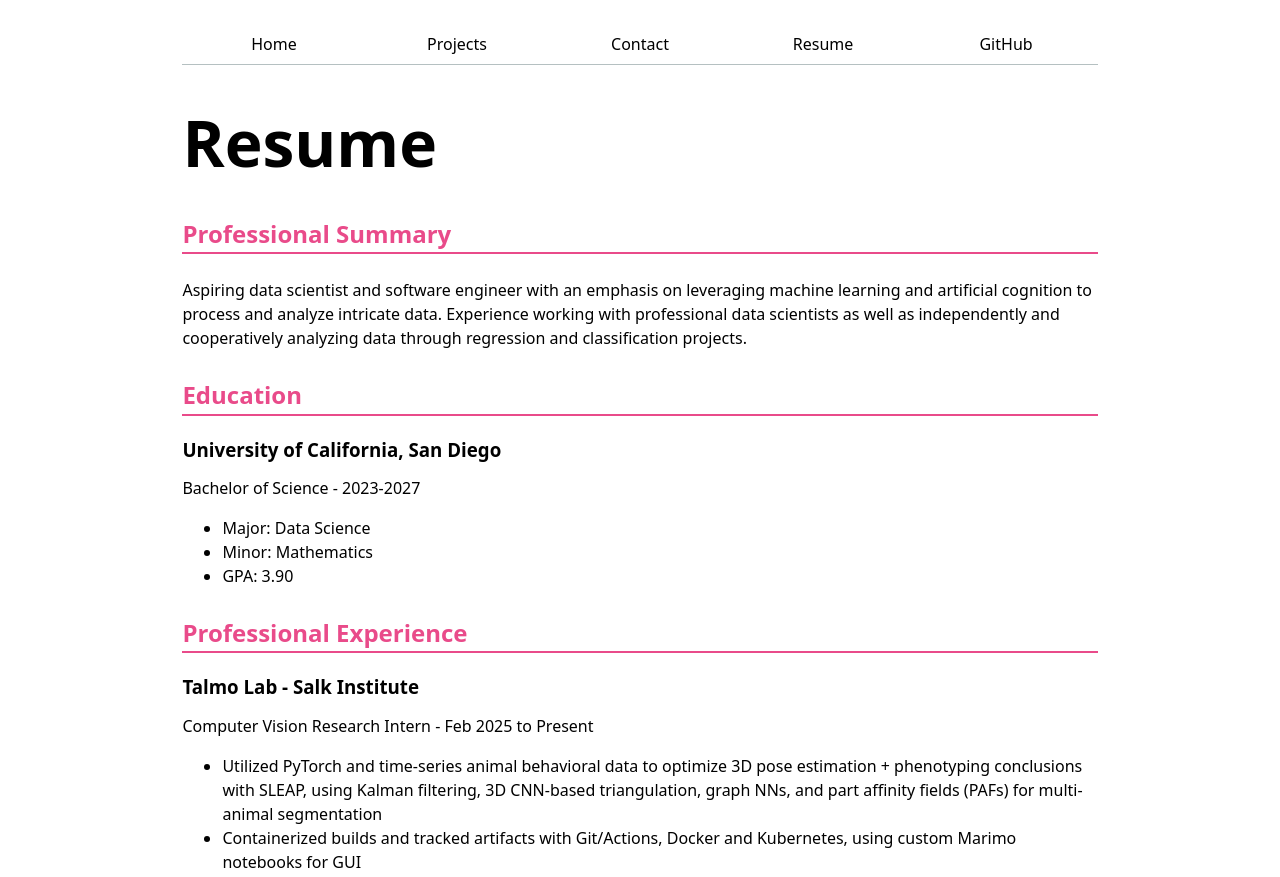
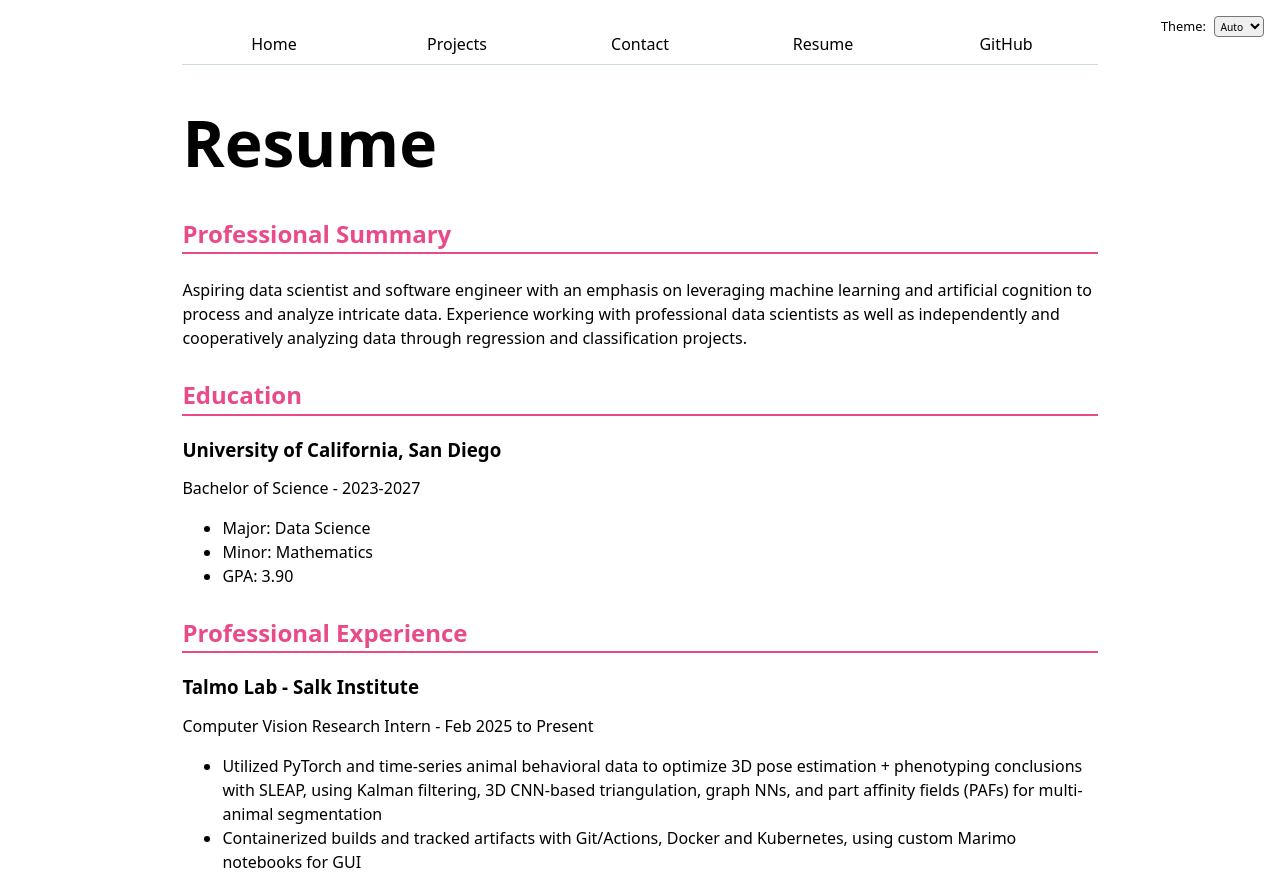
Before and after one commit to KaiiB/portfolio, a plain HTML site: page resume/index.html in a window 1280 px wide. Shown: the top 877 px of the page. Drawn offline with Linux system fonts and the light colour scheme.

Commit message:
changes 3

```diff
--- /dev/null
+++ b/global.js
@@ -0,0 +1,71 @@
+const BASE_PATH = (location.hostname === "localhost" || location.hostname === "127.0.0.1")
+  ? "/"                  // Local server
+  : "/portfolio/";         // GitHub Pages repo name
+
+function $$(selector, context = document) {
+    return Array.from(context.querySelectorAll(selector));
+}
+
+let pages = [
+    {url: '', title: 'Home' },
+    {url: 'projects/', title: 'Projects' },
+    {url: 'contact/', title: 'Contact' },
+    {url: 'resume/', title: 'Resume' },
+    {url: 'https://github.com/KaiiB', title: 'GitHub', external: true},
+];
+
+let nav = document.createElement('nav');
+document.body.prepend(nav);
+
+for (let page of pages) {
+    let url = !page.url.startsWith('http') ? BASE_PATH + page.url : page.url;
+    let title = page.title;
+
+    let a = document.createElement('a');
+    a.href = url;
+    a.textContent = title;
+    if (a.host === location.host && a.pathname === location.pathname) {
+        a.classList.add('current');
+    }
+    else if (a.host !== location.host) {
+        a.target = '_blank';
+    }
+    nav.append(a);
+}
+
+document.body.insertAdjacentHTML(
+    'afterbegin',
+    `
+      <label class="color-scheme">
+          Theme:
+          <select>
+                <option value="light dark">Auto</option>
+                <option value="light">Light</option>
+                <option value="dark">Dark</option>
+          </select>
+      </label>`,
+  );
+
+let select = document.querySelector('.color-scheme select');
+
+select.addEventListener('input', (event) => {
+    localStorage.colorScheme = event.target.value;
+    document.documentElement.style.setProperty('color-scheme', localStorage.colorScheme);
+})
+
+if (localStorage.colorScheme) {
+    document.documentElement.style.setProperty('color-scheme', localStorage.colorScheme);
+    select.value = localStorage.colorScheme;
+}
+
+let form = document.querySelector('form');
+form?.addEventListener('submit', (event) => {
+    event.preventDefault();
+    let data = new FormData(form);
+    let url = form.action;
+    for (let [key, value] of data) {
+        url += (url.includes('?') ? '&' : '?') + key + '=' + encodeURIComponent(value);
+    }
+    location.href = url;
+    form.reset();
+});
--- a/resume/index.html
+++ b/resume/index.html
@@ -5,6 +5,7 @@
     <meta name="viewport" content="width=device-width, initial-scale=1.0">
     <title>Resume</title>
     <link rel = 'stylesheet' href = '../style.css'>
+    <script src="../global.js" type="module"></script>
     <style>
         section {
             margin: 2em 0;
@@ -35,13 +36,6 @@
     </style>
 </head>
 <body>
-    <nav>
-        <a href="../index.html">Home</a>
-        <a href="../projects/index.html">Projects</a>
-        <a href="../contact/index.html">Contact</a>
-        <a href="./index.html">Resume</a>
-        <a href="https://github.com/KaiiB" target="_blank">GitHub</a>
-    </nav>
     <h1>Resume</h1>
 
     <section id="summary">
--- a/style.css
+++ b/style.css
@@ -13,6 +13,7 @@ body {
 :root {
   /* One color scheme for now */
   --accent: oklch(65% 50% 0);
+  color-scheme: light dark;
 }
 
 html {
@@ -22,9 +23,10 @@ html {
 
 /* Navigation styles */
 nav {
+  --border-color: oklch(70% 10% 200 / 40%);
   display: flex;
   margin-bottom: 1em;
-  border-bottom: 1px solid oklch(80% 3% 200);
+  border-bottom: 1px solid var(--border-color);
 }
 
 nav a {
@@ -36,7 +38,7 @@ nav a {
 }
 
 nav a.current {
-  border-bottom: 0.4em solid oklch(80% 3% 200);
+  border-bottom: 0.4em solid var(--border-color);
   padding-bottom: 0.1em;
 }
 
@@ -44,7 +46,7 @@ nav a:hover {
   /* On hover action */
   border-bottom: 0.4em solid var(--accent);
   padding-bottom: 0.1em;
-  background-color: oklch(from var(--accent) 95% 5% h);
+  background-color: color-mix(in oklch, var(--accent), canvas 85%);
 }
 
 /* Form styles */
@@ -96,3 +98,21 @@ h1, h2, h3, h4, h5, h6 {
   line-height: 1.1;
   text-wrap: balance;
 }
+
+/* Color scheme switcher */
+.color-scheme {
+  display: flex;
+  align-items: center;
+  gap: 0.5rem;
+  position: absolute;
+  right: 1rem;
+  top: 1rem;
+  font: inherit;
+  font-size: 80%;
+}
+.color-scheme select {
+  font: inherit;
+  font-size: 80%;
+  padding: 0.1rem 0.1rem;
+  border-radius: 4px;
+}
```
Also changed, not shown: contact/index.html (+1 -7 lines), index.html (+1 -7 lines), projects/index.html (+1 -7 lines).
